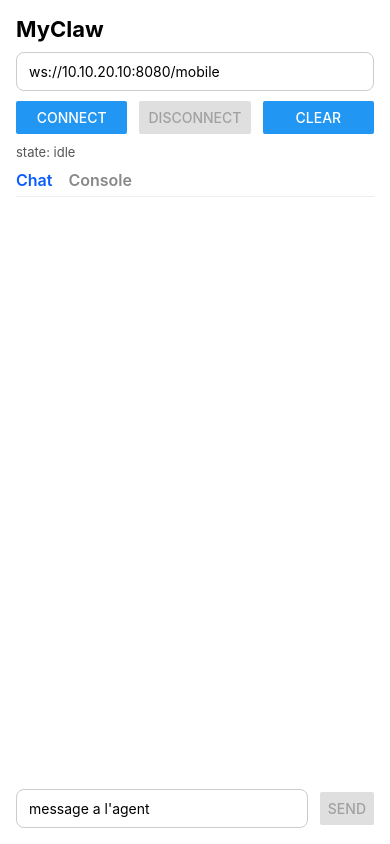
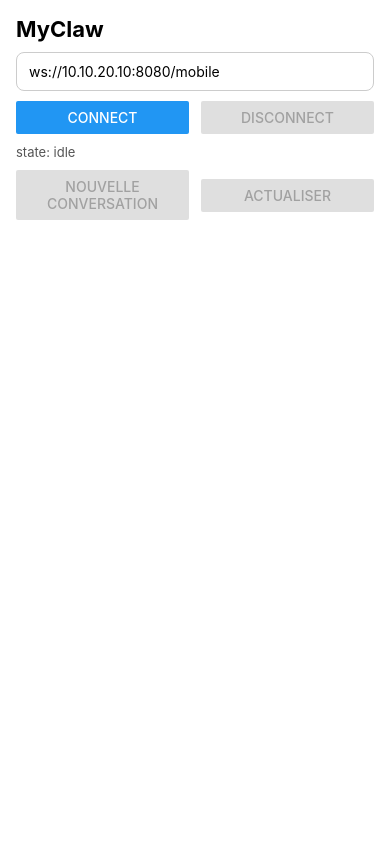
Before and after one commit to nerasse/my-claw-app, a React Native app: screen / in a window 390 px wide. Built offline with nearby package versions, Linux system fonts and the light colour scheme.

Commit message:
feat: multi-sessions (liste conversations, threads, archive/delete)

```diff
--- a/src/App.tsx
+++ b/src/App.tsx
@@ -1,16 +1,20 @@
 import React, { useEffect, useMemo, useRef, useState } from 'react';
-import { Button, FlatList, Image, ScrollView, StyleSheet, Text, TextInput, View } from 'react-native';
+import { Button, FlatList, Image, StyleSheet, Text, TextInput, View } from 'react-native';
 import { SafeAreaProvider, SafeAreaView } from 'react-native-safe-area-context';
 import { connection } from './core/connection';
 import { chatStore, type ChatItem } from './core/chat';
-import { encodeChatSend } from './core/protocol';
-import { getAccessibilitySnapshot, getCapabilities, getDeviceInfo, type DeviceInfo } from './core/device';
-import type { AccessibilityNode, Capabilities, WsStatusPayload } from './core/types';
+import {
+  encodeChatSend,
+  encodeSessionArchive,
+  encodeSessionDelete,
+  encodeSessionHistory,
+  encodeSessionList,
+  type SessionSummary,
+} from './core/protocol';
+import { getDeviceInfo, type DeviceInfo } from './core/device';
+import type { WsStatusPayload } from './core/types';
 
 const DEFAULT_URL = 'ws://10.10.20.10:8080/mobile';
-const MAX_LOG_LINES = 100;
-
-type Tab = 'chat' | 'console';
 
 function uuid(): string {
   return 'xxxxxxxx-xxxx-4xxx-yxxx-xxxxxxxxxxxx'.replace(/[xy]/g, c => {
@@ -33,90 +37,144 @@ function App(): React.JSX.Element {
   const [url, setUrl] = useState(DEFAULT_URL);
   const [sendText, setSendText] = useState('');
   const [status, setStatus] = useState<WsStatusPayload>({ state: 'idle' });
-  const [caps, setCaps] = useState<Capabilities | null>(null);
-  const [snapshotNodes, setSnapshotNodes] = useState<number | null>(null);
   const [deviceInfo, setDeviceInfo] = useState<DeviceInfo | null>(null);
-  const [tab, setTab] = useState<Tab>('chat');
+  const [activeThread, setActiveThread] = useState<string | null>(null);
+  const [threads, setThreads] = useState<SessionSummary[]>([]);
   const [itemsVersion, setItemsVersion] = useState(0);
-  const [log, setLog] = useState<string[]>([]);
+  const [threadsVersion, setThreadsVersion] = useState(0);
   const listRef = useRef<FlatList<ChatItem>>(null);
-  const items = useMemo(() => chatStore.getItems(), [itemsVersion]);
+  const activeThreadRef = useRef<string | null>(null);
+  const threadsRef = useRef<SessionSummary[]>([]);
   const connected = status.state === 'connected';
   const mediaBase = useMemo(() => httpOrigin(url), [url]);
+  const items = useMemo(() => (activeThread ? chatStore.getItems(activeThread) : []), [itemsVersion, activeThread]);
+  const threadTitles = useMemo(() => {
+    const titles: Record<string, string> = {};
+    for (const t of threads) {
+      titles[t.threadId] = t.title;
+    }
+    return titles;
+  }, [threadsVersion]);
 
   useEffect(() => {
     const offState = connection.onState(state => {
       setStatus(state);
-      pushLog(`ws: ${state.state}${state.reason ? ` (${state.reason})` : ''}`);
+      if (state.state === 'connected') {
+        refreshList();
+      }
     });
-    const offMessage = connection.onMessage(text => pushLog(`in: ${text}`));
     const offFrame = connection.onFrame(frame => {
       switch (frame.type) {
         case 'chat.message':
-          chatStore.addAgentMessage(frame.id, frame.text, frame.attachments, frame.replyToId);
+          chatStore.addAgentMessage(frame.threadId, frame.id, frame.text, frame.attachments, frame.replyToId);
+          noteActivity(frame.threadId, frame.text);
           break;
         case 'chat.stream.start':
-          chatStore.startStream(frame.id, frame.replyToId);
+          chatStore.startStream(frame.threadId, frame.id, frame.replyToId);
           break;
         case 'chat.stream.delta':
-          chatStore.appendDelta(frame.id, frame.text);
+          chatStore.appendDelta(frame.threadId, frame.id, frame.text);
           break;
         case 'chat.stream.done':
-          chatStore.endStream(frame.id);
+          chatStore.endStream(frame.threadId, frame.id);
           break;
         case 'chat.stream.abort':
-          chatStore.abortStream(frame.id, frame.error);
+          chatStore.abortStream(frame.threadId, frame.id, frame.error);
+          break;
+        case 'session.list.result':
+          threadsRef.current = frame.sessions;
+          setThreads(frame.sessions);
+          setThreadsVersion(v => v + 1);
+          break;
+        case 'chat.history':
+          chatStore.seedHistory(frame.threadId, frame.messages);
+          chatStore.markRead(frame.threadId);
           break;
         case 'approval.request':
-          pushLog(`approval needed: ${frame.toolName} (pas encore gere, M3)`);
           break;
         case 'error':
-          pushLog(`server error: ${frame.message}`);
+          if (activeThreadRef.current) {
+            chatStore.addAgentMessage(activeThreadRef.current, `err-${Date.now()}`, `erreur: ${frame.message}`, [], undefined);
+          }
           break;
       }
     });
     const offStore = chatStore.subscribe(() => setItemsVersion(v => v + 1));
-    getCapabilities().then(setCaps).catch(() => pushLog('capabilities unavailable'));
-    getDeviceInfo().then(setDeviceInfo).catch(() => pushLog('device info unavailable'));
+    getDeviceInfo().then(setDeviceInfo).catch(() => {});
     connection.getState().then(state => setStatus({ state }));
     return () => {
       offState();
-      offMessage();
       offFrame();
       offStore();
     };
   }, []);
 
-  function pushLog(line: string) {
-    setLog(prev => [...prev, line].slice(-MAX_LOG_LINES));
+  function refreshList() {
+    connection.send(encodeSessionList());
   }
 
-  async function snapshot() {
-    try {
-      const root = await getAccessibilitySnapshot();
-      setSnapshotNodes(root === null ? 0 : countNodes(root));
-      pushLog(root === null ? 'accessibility: no window' : 'accessibility: snapshot ok');
-    } catch (err) {
-      pushLog(`accessibility: ${String(err)}`);
+  function noteActivity(threadId: string, text: string) {
+    if (threadId !== activeThreadRef.current) {
+      chatStore.markRead(threadId);
+      if (!threadsRef.current.some(t => t.threadId === threadId)) {
+        threadsRef.current = [
+          {
+            threadId,
+            title: titleFromText(text),
+            messageCount: 0,
+            createdAt: new Date().toISOString(),
+            lastActiveAt: new Date().toISOString(),
+          },
+          ...threadsRef.current,
+        ];
+        setThreads(threadsRef.current);
       }
+    }
+  }
+
+  function openThread(threadId: string) {
+    activeThreadRef.current = threadId;
+    setActiveThread(threadId);
+    chatStore.markRead(threadId);
+    connection.send(encodeSessionHistory(threadId, 50));
+  }
+
+  function newThread() {
+    const threadId = uuid();
+    activeThreadRef.current = threadId;
+    setActiveThread(threadId);
+    connection.send(encodeSessionHistory(threadId, 50));
   }
 
   function sendChat() {
     const text = sendText.trim();
-    if (!text) return;
+    if (!text || !activeThread) return;
     const id = uuid();
-    connection.send(encodeChatSend(id, text));
-    chatStore.addUserMessage(id, text);
-    pushLog(`out: ${text}`);
+    connection.send(encodeChatSend(id, text, activeThread));
+    chatStore.addUserMessage(activeThread, id, text);
     setSendText('');
   }
 
-  function sendRaw() {
-    const text = sendText.trim();
-    if (!text) return;
-    connection.send(text);
-    pushLog(`out: ${text}`);
-    setSendText('');
+  function archiveThread(threadId: string) {
+    connection.send(encodeSessionArchive(threadId));
+    chatStore.clearThread(threadId);
+    threadsRef.current = threadsRef.current.filter(t => t.threadId !== threadId);
+    setThreads(threadsRef.current);
+    if (activeThreadRef.current === threadId) {
+      activeThreadRef.current = null;
+      setActiveThread(null);
+    }
+  }
+
+  function deleteThread(threadId: string) {
+    connection.send(encodeSessionDelete(threadId));
+    chatStore.clearThread(threadId);
+    threadsRef.current = threadsRef.current.filter(t => t.threadId !== threadId);
+    setThreads(threadsRef.current);
+    if (activeThreadRef.current === threadId) {
+      activeThreadRef.current = null;
+      setActiveThread(null);
+    }
   }
 
   return (
@@ -140,11 +198,7 @@ function App(): React.JSX.Element {
             <View style={styles.button}>
               <Button title="Disconnect" onPress={() => connection.disconnect()} disabled={!connected && status.state !== 'connecting'} />
             </View>
-            <View style={styles.button}>
-              <Button title="Clear" onPress={() => chatStore.clear()} />
           </View>
-          </View>
-
           <Text style={styles.status}>
             state: {status.state}
             {status.attempts ? ` (retry ${status.attempts})` : ''}
@@ -155,75 +209,133 @@ function App(): React.JSX.Element {
             </Text>
           )}
 
-          <View style={styles.tabs}>
-            <Text style={[styles.tab, tab === 'chat' && styles.tabActive]} onPress={() => setTab('chat')}>
-              Chat
+          {activeThread ? (
+            <ChatView
+              threadId={activeThread}
+              title={threadTitles[activeThread] ?? '(nouvelle conversation)'}
+              items={items}
+              listRef={listRef}
+              sendText={sendText}
+              setSendText={setSendText}
+              onSend={sendChat}
+              onBack={() => {
+                activeThreadRef.current = null;
+                setActiveThread(null);
+                refreshList();
+              }}
+              mediaBase={mediaBase}
+              deviceInfo={deviceInfo}
+              connected={connected}
+            />
+          ) : (
+            <>
+              <View style={styles.row}>
+                <View style={styles.button}>
+                  <Button title="Nouvelle conversation" onPress={newThread} disabled={!connected} />
+                </View>
+                <View style={styles.button}>
+                  <Button title="Actualiser" onPress={refreshList} disabled={!connected} />
+                </View>
+              </View>
+              <FlatList
+                style={styles.list}
+                data={threads}
+                keyExtractor={item => item.threadId}
+                renderItem={({ item }) => (
+                  <ThreadRow
+                    item={item}
+                    unread={chatStore.isUnread(item.threadId)}
+                    onOpen={() => openThread(item.threadId)}
+                    onArchive={() => archiveThread(item.threadId)}
+                    onDelete={() => deleteThread(item.threadId)}
+                  />
+                )}
+              />
+            </>
+          )}
+        </View>
+      </SafeAreaView>
+    </SafeAreaProvider>
+  );
+}
+
+function ThreadRow({ item, unread, onOpen, onArchive, onDelete }: { item: SessionSummary; unread: boolean; onOpen: () => void; onArchive: () => void; onDelete: () => void }): React.JSX.Element {
+  return (
+    <View style={styles.threadRow}>
+      <View style={styles.threadMain} onTouchEnd={onOpen}>
+        <Text style={[styles.threadTitle, unread && styles.threadTitleUnread]} numberOfLines={1}>
+          {item.title}
         </Text>
-            <Text style={[styles.tab, tab === 'console' && styles.tabActive]} onPress={() => setTab('console')}>
-              Console
+        <Text style={styles.threadMeta}>
+          {item.messageCount} msg | {formatDate(item.lastActiveAt)}
         </Text>
       </View>
+      <Text style={styles.threadAction} onPress={onArchive}>
+        archiver
+      </Text>
+      <Text style={[styles.threadAction, styles.threadActionDanger]} onPress={onDelete}>
+        supprimer
+      </Text>
+    </View>
+  );
+}
 
-          {tab === 'chat' ? (
+function ChatView({
+  threadId,
+  title,
+  items,
+  listRef,
+  sendText,
+  setSendText,
+  onSend,
+  onBack,
+  mediaBase,
+  deviceInfo,
+  connected,
+}: {
+  threadId: string;
+  title: string;
+  items: ChatItem[];
+  listRef: React.RefObject<FlatList<ChatItem> | null>;
+  sendText: string;
+  setSendText: (t: string) => void;
+  onSend: () => void;
+  onBack: () => void;
+  mediaBase: string;
+  deviceInfo: DeviceInfo | null;
+  connected: boolean;
+}): React.JSX.Element {
+  return (
     <>
+      <View style={styles.row}>
+        <View style={styles.button}>
+          <Button title="< Retour" onPress={onBack} />
+        </View>
+        <Text style={[styles.title, styles.chatTitle]} numberOfLines={1}>
+          {title}
+        </Text>
+      </View>
       <FlatList
         ref={listRef}
         style={styles.list}
         data={items}
-                keyExtractor={item => item.id}
+        keyExtractor={item => `${threadId}-${item.id}`}
         onContentSizeChange={() => listRef.current?.scrollToEnd({ animated: false })}
-                renderItem={({ item }) => (
-                  <Bubble item={item} mediaBase={mediaBase} deviceInfo={deviceInfo} />
-                )}
+        renderItem={({ item }) => <Bubble item={item} mediaBase={mediaBase} deviceInfo={deviceInfo} />}
       />
       <View style={styles.row}>
         <TextInput
           style={[styles.input, styles.sendInput]}
           value={sendText}
           onChangeText={setSendText}
-                  onSubmitEditing={sendChat}
+          onSubmitEditing={onSend}
           placeholder="message a l'agent"
         />
         <View style={styles.sendButton}>
-                  <Button title="Send" onPress={sendChat} disabled={!connected} />
+          <Button title="Send" onPress={onSend} disabled={!connected} />
         </View>
       </View>
     </>
-          ) : (
-            <>
-              <View style={styles.row}>
-                <TextInput
-                  style={[styles.input, styles.sendInput]}
-                  value={sendText}
-                  onChangeText={setSendText}
-                  onSubmitEditing={sendRaw}
-                  placeholder="texte brut (mode console)"
-                />
-                <View style={styles.sendButton}>
-                  <Button title="Send" onPress={sendRaw} disabled={!connected} />
-                </View>
-              </View>
-              <View style={styles.row}>
-                <View style={styles.button}>
-                  <Button title="Snapshot" onPress={snapshot} />
-                </View>
-              </View>
-              {caps && (
-                <Text style={styles.status}>
-                  accessibility: {caps.accessibility ? 'on' : 'off'} | notifications: {caps.notificationListener ? 'on' : 'off'}
-                  {snapshotNodes !== null ? ` | nodes: ${snapshotNodes}` : ''}
-                </Text>
-              )}
-              <ScrollView style={styles.log}>
-                {log.map((line, i) => (
-                  <Text key={i} style={styles.logLine}>{line}</Text>
-                ))}
-              </ScrollView>
-            </>
-          )}
-        </View>
-      </SafeAreaView>
-    </SafeAreaProvider>
   );
 }
 
@@ -235,7 +347,11 @@ function Bubble({ item, mediaBase, deviceInfo }: { item: ChatItem; mediaBase: st
       {item.attachments.map(att => (
         <AttachmentView key={att.id} att={att} mediaBase={mediaBase} deviceInfo={deviceInfo} />
       ))}
-      {item.text ? <Text style={[styles.bubbleText, agent ? null : styles.bubbleTextUser]}>{item.text}{cursor}</Text> : item.streaming ? <Text style={[styles.bubbleText, agent ? null : styles.bubbleTextUser]}>{cursor}</Text> : null}
+      {item.text ? (
+        <Text style={[styles.bubbleText, agent ? null : styles.bubbleTextUser]}>{item.text}{cursor}</Text>
+      ) : item.streaming ? (
+        <Text style={[styles.bubbleText, agent ? null : styles.bubbleTextUser]}>{cursor}</Text>
+      ) : null}
       {item.error ? <Text style={styles.bubbleError}>{item.error}</Text> : null}
     </View>
   );
@@ -254,14 +370,21 @@ function AttachmentView({ att, mediaBase, deviceInfo }: { att: { id: string; typ
   );
 }
 
-function countNodes(node: AccessibilityNode): number {
-  return 1 + node.children.reduce((sum, child) => sum + countNodes(child), 0);
+function titleFromText(text: string): string {
+  return text.trim().replace(/\s+/g, ' ').slice(0, 60);
+}
+
+function formatDate(iso: string): string {
+  const date = new Date(iso);
+  if (Number.isNaN(date.getTime())) return iso;
+  return date.toLocaleString('fr-FR', { day: '2-digit', month: '2-digit', hour: '2-digit', minute: '2-digit' });
 }
 
 const styles = StyleSheet.create({
   safe: { flex: 1, backgroundColor: '#fff' },
   container: { flex: 1, padding: 16, gap: 10 },
   title: { fontSize: 22, fontWeight: '700' },
+  chatTitle: { flex: 1, fontSize: 17, lineHeight: 34 },
   input: {
     borderWidth: 1,
     borderColor: '#ccc',
@@ -269,15 +392,19 @@ const styles = StyleSheet.create({
     paddingHorizontal: 12,
     paddingVertical: 10,
   },
-  row: { flexDirection: 'row', gap: 12 },
+  row: { flexDirection: 'row', gap: 12, alignItems: 'center' },
   button: { flex: 1 },
   sendInput: { flex: 1 },
   sendButton: { justifyContent: 'center' },
   status: { fontSize: 13, color: '#555' },
-  tabs: { flexDirection: 'row', gap: 16, borderBottomWidth: 1, borderBottomColor: '#eee', paddingBottom: 6 },
-  tab: { fontSize: 16, color: '#888', fontWeight: '600' },
-  tabActive: { color: '#0a5cff' },
   list: { flex: 1 },
+  threadRow: { flexDirection: 'row', alignItems: 'center', borderBottomWidth: 1, borderBottomColor: '#eee', paddingVertical: 10, gap: 10 },
+  threadMain: { flex: 1 },
+  threadTitle: { fontSize: 15, color: '#111' },
+  threadTitleUnread: { fontWeight: '700', color: '#0a5cff' },
+  threadMeta: { fontSize: 12, color: '#777', marginTop: 2 },
+  threadAction: { fontSize: 13, color: '#0a5cff' },
+  threadActionDanger: { color: '#b00020' },
   bubble: { borderRadius: 12, padding: 10, marginBottom: 8, maxWidth: '85%' },
   bubbleUser: { alignSelf: 'flex-end', backgroundColor: '#0a5cff' },
   bubbleAgent: { alignSelf: 'flex-start', backgroundColor: '#f0f0f0' },
@@ -287,8 +414,6 @@ const styles = StyleSheet.create({
   attachmentImage: { width: 200, height: 200, borderRadius: 8, marginBottom: 6, backgroundColor: '#ddd' },
   attachmentChip: { alignSelf: 'flex-start', backgroundColor: '#e3e8f5', borderRadius: 8, paddingHorizontal: 8, paddingVertical: 4, marginBottom: 6 },
   attachmentChipText: { fontSize: 12, color: '#334' },
-  log: { flex: 1, backgroundColor: '#f6f6f6', borderRadius: 8, padding: 8 },
-  logLine: { fontSize: 12, fontFamily: 'monospace', marginBottom: 2 },
 });
 
 export default App;
--- a/src/core/chat.ts
+++ b/src/core/chat.ts
@@ -10,87 +10,134 @@ export interface ChatItem {
   ts: number;
 }
 
+export interface ThreadMeta {
+  threadId: string;
+  title: string;
+  messageCount: number;
+  createdAt: string;
+  lastActiveAt: string;
+}
+
 type Listener = () => void;
 
 class ChatStoreImpl {
-  private items: ChatItem[] = [];
+  private threads = new Map<string, ChatItem[]>();
+  private streams = new Map<string, string>();
+  private unread = new Set<string>();
   private listeners = new Set<Listener>();
-  private streams = new Map<string, string>();
 
   subscribe(listener: Listener): () => void {
     this.listeners.add(listener);
     return () => this.listeners.delete(listener);
   }
 
-  getItems(): ChatItem[] {
-    return this.items;
+  getItems(threadId: string): ChatItem[] {
+    return this.threads.get(threadId) ?? [];
   }
 
-  addUserMessage(id: string, text: string): void {
-    this.items = [...this.items, { id, role: 'user', text, attachments: [], streaming: false, ts: Date.now() }];
+  hasThread(threadId: string): boolean {
+    return this.threads.has(threadId);
+  }
+
+  isUnread(threadId: string): boolean {
+    return this.unread.has(threadId);
+  }
+
+  markRead(threadId: string): void {
+    if (!this.unread.delete(threadId)) return;
     this.emit();
   }
 
-  startStream(id: string, replyToId?: string): void {
+  seedHistory(threadId: string, messages: Array<{ id: string; role: 'user' | 'assistant'; text: string; ts: string }>): void {
+    const existing = this.threads.get(threadId) ?? [];
+    if (existing.length > 0) return;
+    const items: ChatItem[] = messages.map(msg => ({
+      id: msg.id,
+      role: msg.role === 'user' ? 'user' : 'agent',
+      text: msg.text,
+      attachments: [],
+      streaming: false,
+      ts: new Date(msg.ts).getTime() || Date.now(),
+    }));
+    if (items.length > 0) {
+      this.threads.set(threadId, items);
+      this.emit();
+    }
+  }
+
+  addUserMessage(threadId: string, id: string, text: string): void {
+    this.append(threadId, { id, role: 'user', text, attachments: [], streaming: false, ts: Date.now() });
+  }
+
+  startStream(threadId: string, id: string, replyToId?: string): void {
     if (this.streams.has(id)) return;
     this.streams.set(id, '');
-    const parent = replyToId ? this.items.find(item => item.id === replyToId) : undefined;
-    const agentItem: ChatItem = {
+    const parent = replyToId ? this.getItems(threadId).find(item => item.id === replyToId) : undefined;
+    this.append(threadId, {
       id,
       role: 'agent',
       text: '',
       attachments: [],
       streaming: true,
       ts: parent ? parent.ts + 1 : Date.now(),
-    };
-    this.items = [...this.items, agentItem];
-    this.emit();
+    });
   }
 
-  appendDelta(id: string, text: string): void {
+  appendDelta(threadId: string, id: string, text: string): void {
     const current = this.streams.get(id);
     if (current === undefined) return;
     this.streams.set(id, current + text);
-    this.patch(id, { text: current + text });
+    this.patch(threadId, id, { text: current + text });
   }
 
-  endStream(id: string): void {
+  endStream(threadId: string, id: string): void {
     if (!this.streams.has(id)) return;
     const finalText = this.streams.get(id) ?? '';
     this.streams.delete(id);
-    this.patch(id, { text: finalText, streaming: false });
+    this.patch(threadId, id, { text: finalText, streaming: false });
   }
 
-  abortStream(id: string, error?: string): void {
+  abortStream(threadId: string, id: string, error?: string): void {
     if (!this.streams.has(id)) return;
     this.streams.delete(id);
-    this.patch(id, { streaming: false, error });
+    this.patch(threadId, id, { streaming: false, error });
   }
 
-  addAgentMessage(id: string, text: string, attachments: AttachmentMeta[], replyToId?: string): void {
-    const parent = replyToId ? this.items.find(item => item.id === replyToId) : undefined;
-    this.items = [
-      ...this.items,
-      {
+  addAgentMessage(threadId: string, id: string, text: string, attachments: AttachmentMeta[], replyToId?: string): void {
+    const parent = replyToId ? this.getItems(threadId).find(item => item.id === replyToId) : undefined;
+    this.append(threadId, {
       id,
       role: 'agent',
       text,
       attachments,
       streaming: false,
       ts: parent ? parent.ts + 1 : Date.now(),
-      },
-    ];
+    });
+  }
+
+  clearThread(threadId: string): void {
+    this.threads.delete(threadId);
+    this.unread.delete(threadId);
     this.emit();
   }
 
-  clear(): void {
-    this.items = [];
+  clearAll(): void {
+    this.threads.clear();
     this.streams.clear();
+    this.unread.clear();
     this.emit();
   }
 
-  private patch(id: string, patch: Partial<ChatItem>): void {
-    this.items = this.items.map(item => (item.id === id ? { ...item, ...patch } : item));
+  private append(threadId: string, item: ChatItem): void {
+    const items = this.threads.get(threadId) ?? [];
+    this.threads.set(threadId, [...items, item]);
+    this.emit();
+  }
+
+  private patch(threadId: string, id: string, patch: Partial<ChatItem>): void {
+    const items = this.threads.get(threadId);
+    if (!items) return;
+    this.threads.set(threadId, items.map(item => (item.id === id ? { ...item, ...patch } : item)));
     this.emit();
   }
 
```
Also changed, not shown: src/core/protocol.ts (+63 -3 lines), 1 other file (tests, documents, lock files or other folders). Lines whose indentation alone changed are shown as unchanged.
